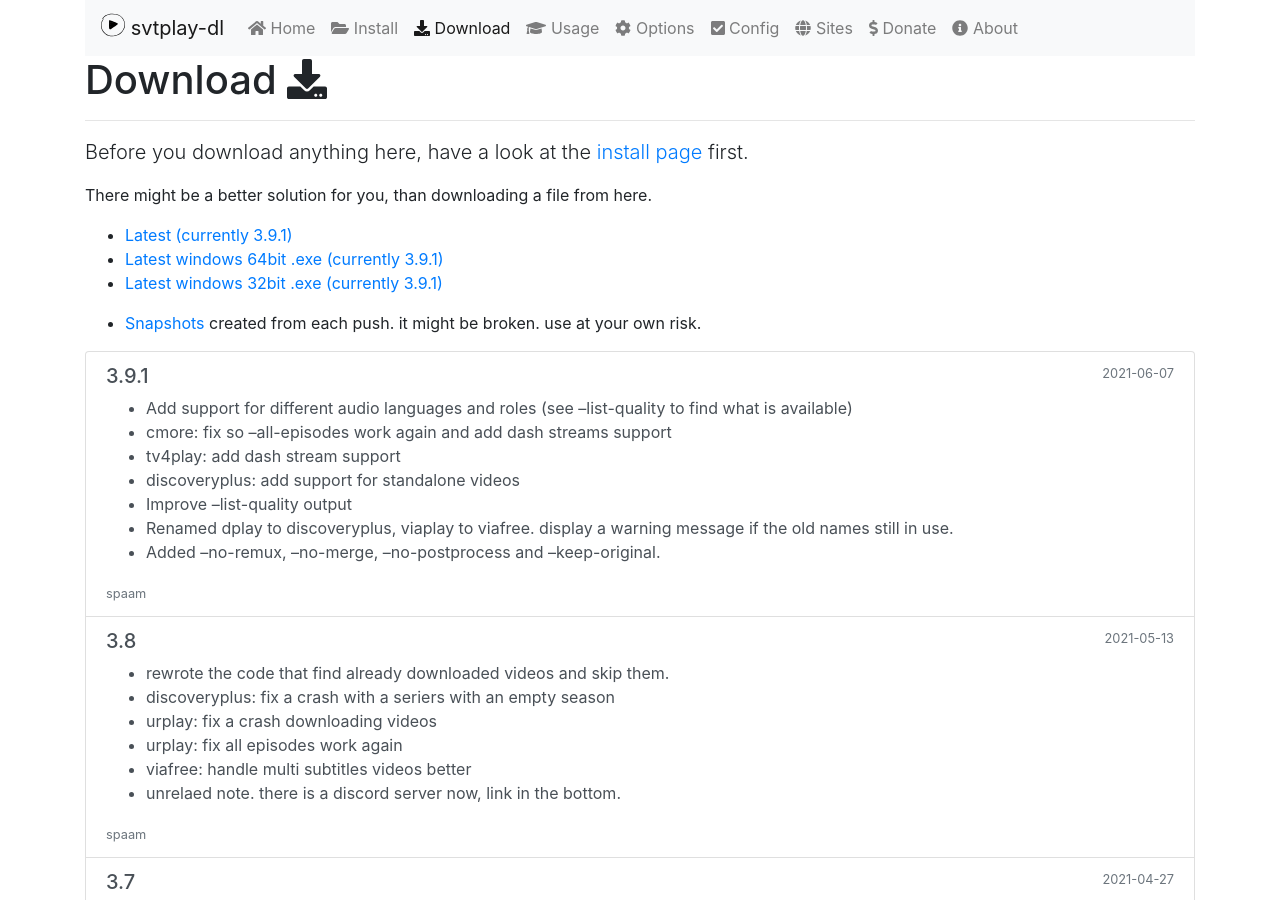
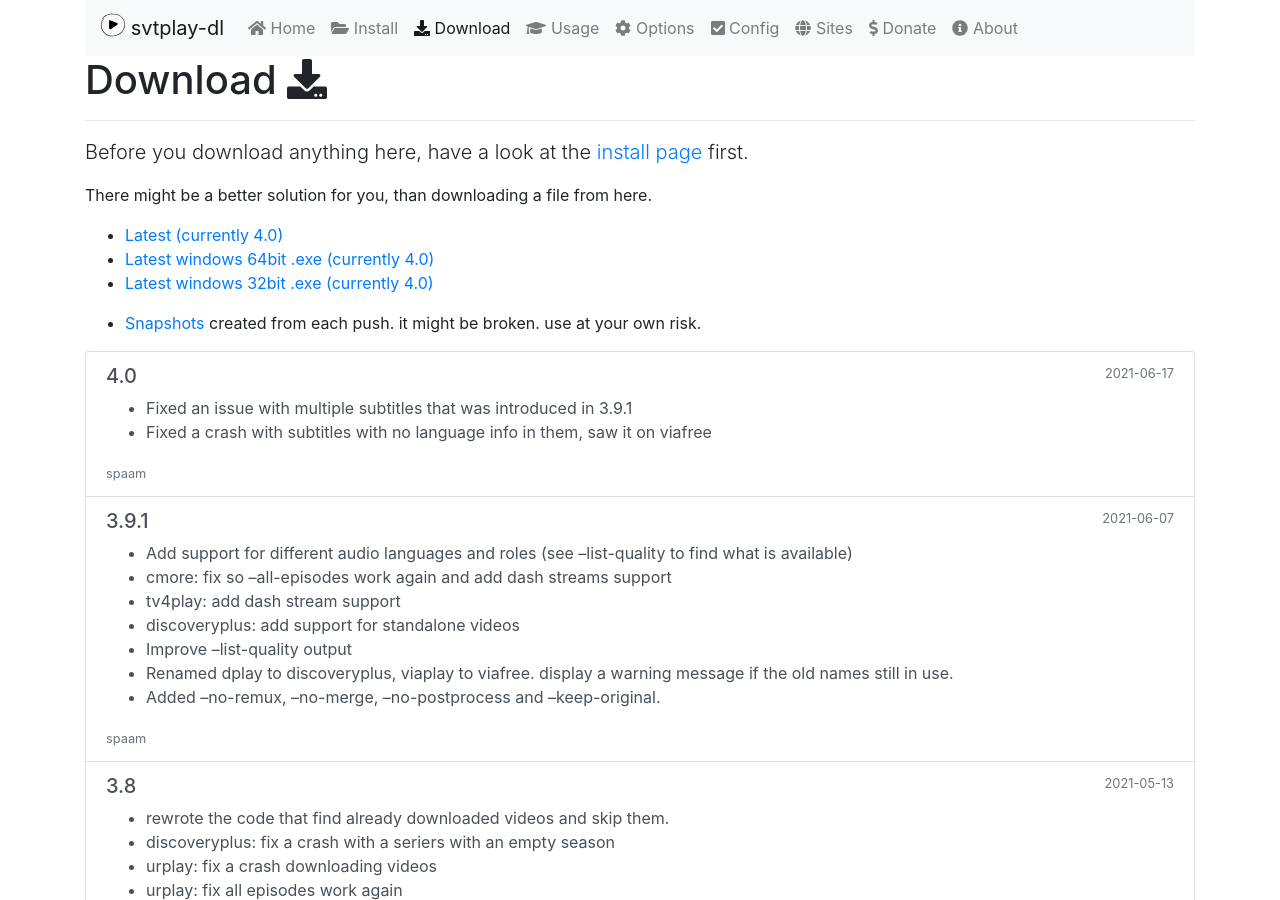
Before and after one commit to spaam/svtplay-dl-web, a Jekyll site: the page built from _pages/download.md, in a window 1280 px wide and 900 px high. Built offline with Jekyll 4.4.1, drawn with Linux system fonts in a browser that asks for light colours; nearby versions of some CDN libraries; comment, search, counter and statistics services are not loaded.

```diff
--- a/_layouts/home.html
+++ b/_layouts/home.html
@@ -15,7 +15,7 @@ layout: default
             <a href="/install/" class="btn btn-lg btn-outline-primary mb-3 mb-md-0 mr-md-3">Get started</a>
             <a href="/archive/" class="btn btn-lg btn-outline-secondary">Download</a>
         </div>
-        <p class="text-muted mb-0">Currently v3.9.1 (2021-06-07)</p>
+        <p class="text-muted mb-0">Currently v4.0 (2021-06-17)</p>
     </div>
     <div class="col-md-6">
         <img src="/assets/brand/logo.svg" width="256" height="256" class="img-fluid mb-3">
--- a/_pages/download.md
+++ b/_pages/download.md
@@ -10,9 +10,9 @@ description: Download page for svtplay-dl
 
 There might be a better solution for you, than downloading a file from here.
 
-* [Latest (currently 3.9.1)](https://svtplay-dl.se/download/3.9.1/svtplay-dl)
-* [Latest windows 64bit .exe (currently 3.9.1)](https://svtplay-dl.se/download/3.9.1/svtplay-dl-amd64.zip)
-* [Latest windows 32bit .exe (currently 3.9.1)](https://svtplay-dl.se/download/3.9.1/svtplay-dl-win32.zip)
+* [Latest (currently 4.0)](https://svtplay-dl.se/download/4.0/svtplay-dl)
+* [Latest windows 64bit .exe (currently 4.0)](https://svtplay-dl.se/download/4.0/svtplay-dl-amd64.zip)
+* [Latest windows 32bit .exe (currently 4.0)](https://svtplay-dl.se/download/4.0/svtplay-dl-win32.zip)
 
 * [Snapshots](/download/snapshots/) created from each push. it might be broken. use at your own risk.
 
--- /dev/null
+++ b/_posts/2021-06-17-4.0.md
@@ -0,0 +1,12 @@
+---
+layout: post
+title: 4.0
+date: 2021-06-17 22:04:00 +0200
+categories: releases
+windows-amd64: true
+windows-win32: true
+binary: true
+---
+
+* Fixed an issue with multiple subtitles that was introduced in 3.9.1
+* Fixed a crash with subtitles with no language info in them, saw it on viafree
```
